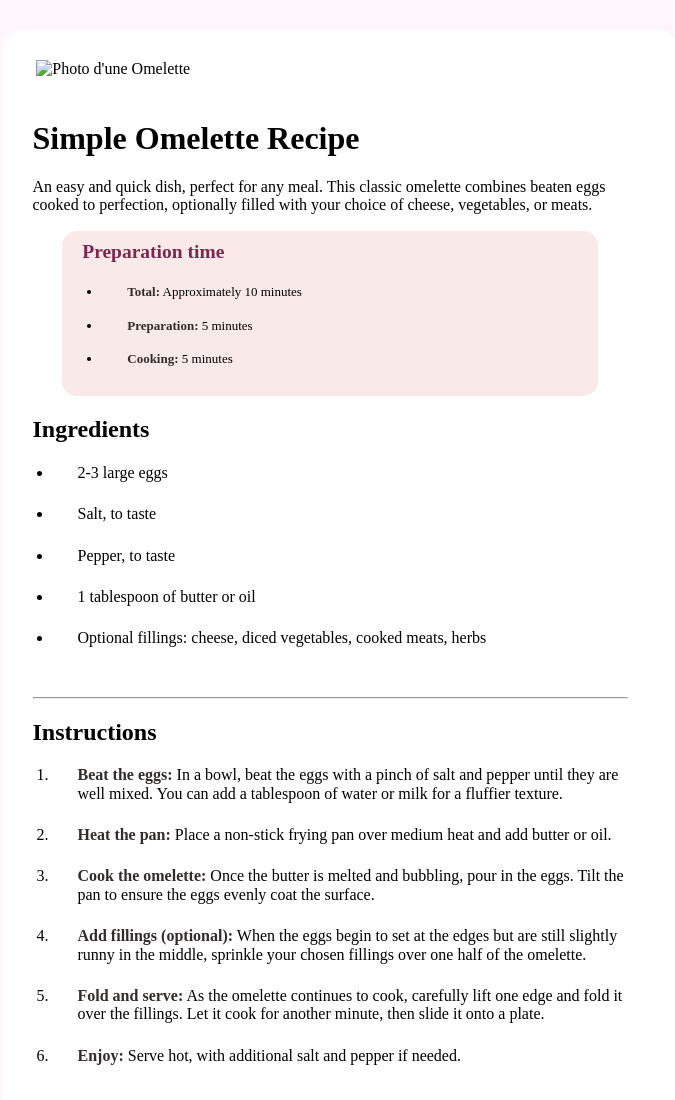
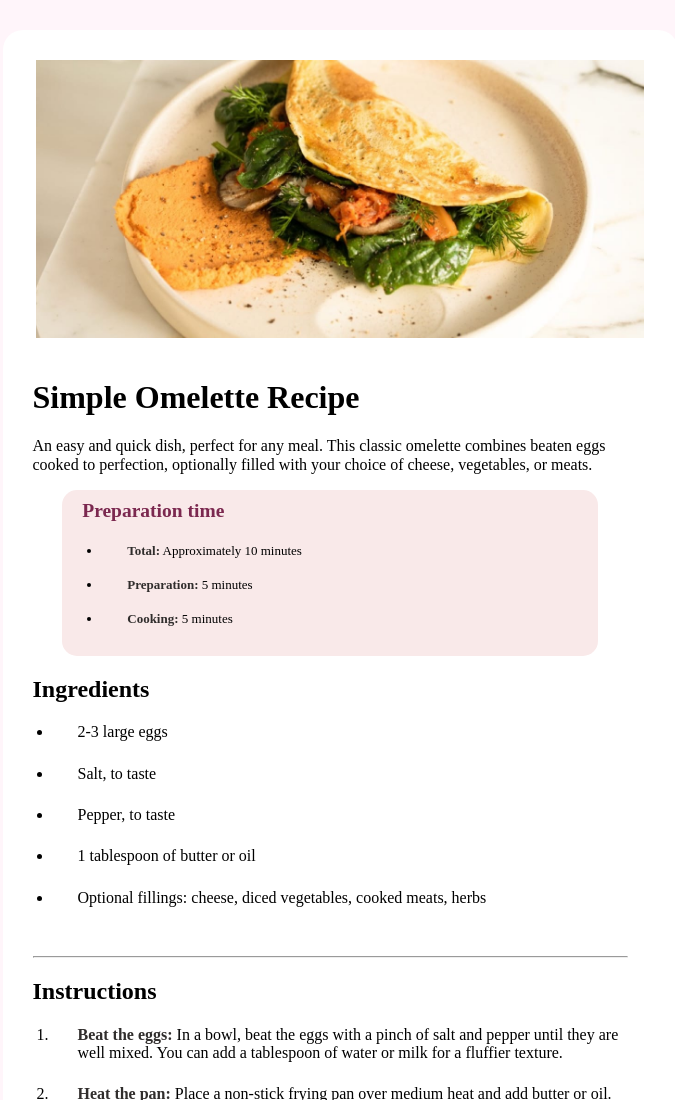
Before and after one commit to ZellKirov92/recipe-page-main, a plain HTML site: page index.html in a window 1280 px wide. Shown: the top 1100 px of the page, without its empty margins (300-975 px from the left). Drawn offline with Linux system fonts and the light colour scheme; the site is published under a folder, as on GitHub Pages, so addresses that start at the root find nothing.

Commit message:
modif link img

```diff
--- a/index.html
+++ b/index.html
@@ -12,7 +12,7 @@
 </head>
 <body>
   <div class="content">
-    <img src="/assets/images/image-omelette.jpeg" alt="Photo d'une Omelette">
+    <img src="./assets/images/image-omelette.jpeg" alt="Photo d'une Omelette">
     <article>
       <h1>Simple Omelette Recipe</h1>
       <p>An easy and quick dish, perfect for any meal. This classic omelette combines beaten eggs cooked
```
